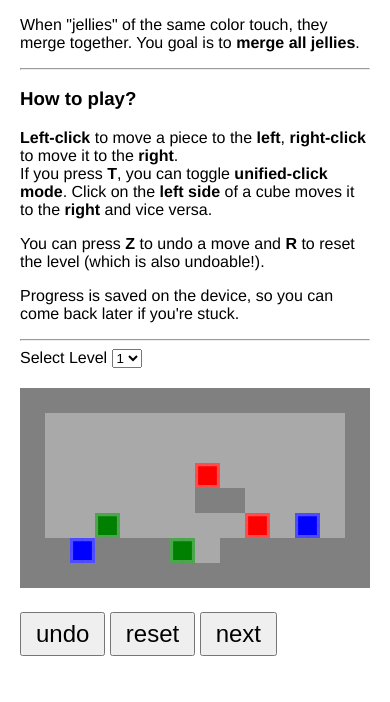
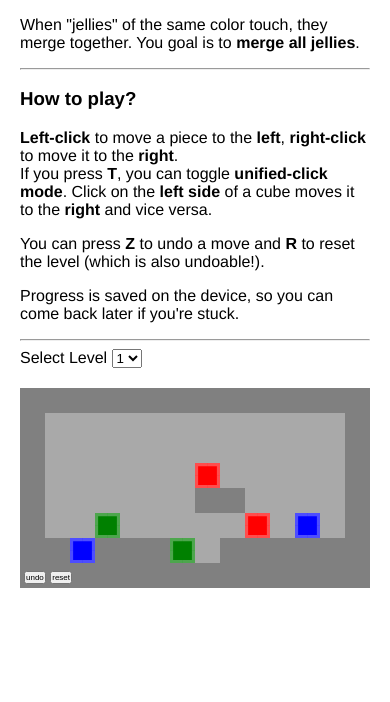
Before and after one commit to mohragk/jelly-no-puzzle, a website with bundled scripts: page public/index.html in a window 390 px wide. Shown: the part 142-844 px from the top of the page. Built offline with nearby package versions, Linux system fonts and the light colour scheme.

Commit message:
better button scaling for different displays

```diff
--- a/public/game.js
+++ b/public/game.js
@@ -41,8 +41,12 @@ function reset(level_index) {
 
 
     if (level_index < levels.length) {
+        const button = document.getElementById("next_button");
+        button.style.visibility = "hidden";
+
         const select = document.getElementById("level-select");
         select.value = level_index + 1;
+
 
         game_state = {...DEFAULT_GAMESTATE};
 
@@ -1115,8 +1119,11 @@ export function getTileCoordFromScreenCoord(x, y) {
 
 
 function drawWinText() {
+    const cell_size = canvas.width / world.dimensions.w;
     const text = "You won!";
-    ctx.font = "72px sans-serif";
+
+        const font_size = `${cell_size * 0.75}px`
+        ctx.font = font_size+" sans-serif";
         ctx.fillStyle = "black";
         ctx.textAlign = "center"
         let {fontBoundingBoxAscent} = ctx.measureText(text);
@@ -1124,9 +1131,11 @@ function drawWinText() {
 
         ctx.fillText(text, canvas.width/2, canvas.height/2 - (fontBoundingBoxAscent/2));
 
-    ctx.font = "28px sans-serif";
+
+    const font_size_sm = `${cell_size * 0.4}px`;
+    ctx.font = font_size_sm+" sans-serif";
     ctx.textAlign = "center"
-    ctx.fillText("Press 'N' to go to next level.", canvas.width/2, canvas.height/2 + (fontBoundingBoxAscent));
+    ctx.fillText("Press 'next' to go to next level.", canvas.width/2, canvas.height/2 + (fontBoundingBoxAscent));
 }
 
 
@@ -1138,5 +1147,7 @@ function updateAndRender(world, command_buffer, dt) {
 
     if (game_state.has_won) {
         drawWinText();
+        const button = document.getElementById("next_button");
+        button.style.visibility = "visible";
     }
 }
--- a/public/index.html
+++ b/public/index.html
@@ -33,15 +33,17 @@
                 </label>
             </div>
         </div>
-        <div id="canvas-container" style="margin: 20px">
-            <canvas id="grid_canvas" style="display: inline-block"></canvas>
+        <div id="canvas-container" style="margin: 20px; position: relative;">
+            <canvas id="grid_canvas" style="display: block"></canvas>
+            <div style="display: block; position: absolute; bottom: 0; left: 0">
+                <div id="button-container">
+                    <button id="undo_button">undo</button>
+                    <button id="reset_button">reset</button>
+                    <button id="next_button" style="visibility: hidden;">next</button>
+                </div>
+            </div>
         </div>
         <div style="margin: 0 auto; max-width: 1024px">
-            <div style="margin: 20px">
-                <button id="undo_button">undo</button>
-                <button id="reset_button">reset</button>
-                <button id="next_button">next</button>
-            </div>
         </div>
     </div>
 
--- a/public/style.css
+++ b/public/style.css
@@ -9,3 +9,41 @@ button {
     font-size: 1.5em;
     padding: 6px 14px;
 }
+
+#button-container {
+    padding: 10px;
+}
+
+@media screen and (max-width: 900px) {
+    button {
+        font-size: 1em;
+        padding: 4px;
+    }
+}
+
+@media screen and (max-width: 640px) {
+    button {
+        font-size: 0.7em;
+        padding: 4px;
+    }
+}
+
+
+@media screen and (max-width: 560px) {
+    button {
+        font-size: 0.5em;
+        padding: 0;
+    }
+
+
+#button-container {
+    padding: 4px;
+}
+
+
+#button-container {
+    padding: 4px;
+}
+
+
+}
```
Lines whose indentation alone changed are shown as unchanged.
